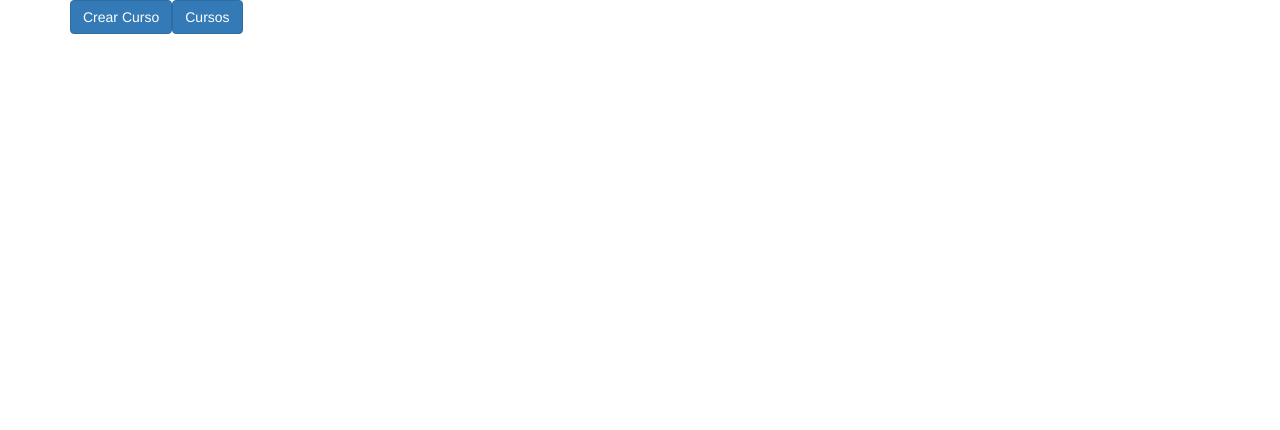
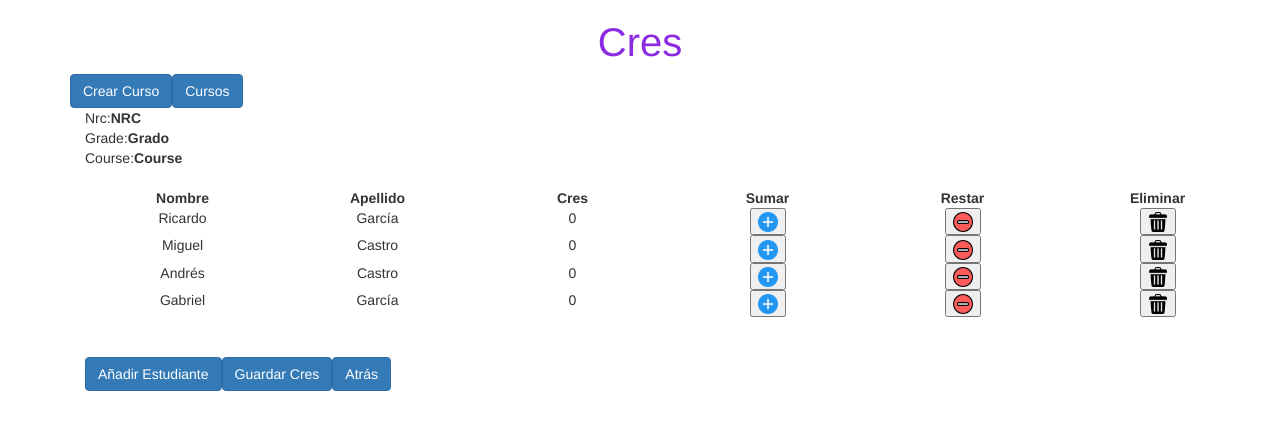
Before and after one commit to queturotre/cursosCres, an Angular app: page /curso in a window 1280 px wide. Before the commit this address led to /. Shown: the top 430 px of the page. Built offline with nearby package versions, Linux system fonts and the light colour scheme.

Commit message:
New funtionality start, I will describe it in the next commit

```diff
--- a/src/app/app.component.css
+++ b/src/app/app.component.css
@@ -0,0 +1,4 @@
+.mainTitle{
+  color: blueviolet;
+  font-size: 40px;
+}
--- a/src/app/app.component.html
+++ b/src/app/app.component.html
@@ -1,12 +1,16 @@
 <div class="container">
-  <div class="menu" *ngIf="currentPage == PAGES.MENU">
-    <button type="button" class="btn btn-primary" (click)="goCreateCourse()">Crear Curso</button>
-    <button type="button" class="btn btn-primary" (click)="goToCourses()">Cursos</button>
+  <h1 class="mainTitle text-center">Cres</h1>
+  <button type="button" class="btn btn-primary" routerLink="/crearCurso">Crear Curso</button>
+  <button type="button" class="btn btn-primary" [routerLink]="['/cursos']">Cursos</button>
+  <router-outlet></router-outlet>
+</div>
+
+
+  <!-- <div class="menu text-center" *ngIf="currentPage == PAGES.MENU">
   </div>
   <div class="createCourse" *ngIf="currentPage === PAGES.CREATE_COURSE">
     <app-course-creation></app-course-creation>
   </div>
   <div class="courses" *ngIf="currentPage === PAGES.COURSES">
     <app-courses></app-courses>
-  </div>
-</div>
+  </div> -->
--- a/src/app/app.component.ts
+++ b/src/app/app.component.ts
@@ -6,21 +6,23 @@ import { Component } from '@angular/core';
   styleUrls: ['./app.component.css']
 })
 export class AppComponent {
-  title = 'cursos';
-  PAGES = {
-    MENU:"menu",
-    COURSES: "courses",
-    CREATE_COURSE: "create-course"
-  }
-  currentPage = this.PAGES.MENU;
 
-  goCreateCourse(){
-    this.title = "Crear Curso";
-    this.currentPage = this.PAGES.CREATE_COURSE;
-  }
+}
 
-  goToCourses(){
-    this.currentPage = this.PAGES.COURSES;
-    this.title = 'Cursos';
-  }
-}
+// title = 'cursos';
+// PAGES = {
+//   MENU:"menu",
+//   COURSES: "courses",
+//   CREATE_COURSE: "create-course"
+// }
+// currentPage = this.PAGES.MENU;
+
+// goCreateCourse(){
+//   this.title = "Crear Curso";
+//   this.currentPage = this.PAGES.CREATE_COURSE;
+// }
+
+// goToCourses(){
+//   this.currentPage = this.PAGES.COURSES;
+//   this.title = 'Cursos';
+// }
--- a/src/app/app.module.ts
+++ b/src/app/app.module.ts
@@ -1,12 +1,19 @@
 import { NgModule } from '@angular/core';
 import { ReactiveFormsModule, FormsModule } from '@angular/forms';
 import { BrowserModule } from '@angular/platform-browser';
+import { Routes, RouterModule } from '@angular/router';
 
 import { AppComponent } from './app.component';
 import { CreateCourseComponent } from './components/createCourse/createCourse.component';
 import { CourseComponent } from './components/course/course.component';
 import { CoursesComponent } from './components/courses/courses.component';
-import { AppRoutingModule } from './app-routing.module';
+
+const appRoutes: Routes = [
+  {path: "home", component: AppComponent},
+  {path: "cursos", component: CoursesComponent},
+  {path: "curso", component: CourseComponent},
+  {path: "crearCurso", component: CreateCourseComponent},
+];
 
 @NgModule({
   declarations: [
@@ -19,7 +26,7 @@ import { AppRoutingModule } from './app-routing.module';
     BrowserModule,
     FormsModule,
     ReactiveFormsModule,
-    AppRoutingModule
+    RouterModule.forRoot(appRoutes)
   ],
   providers: [],
   bootstrap: [AppComponent]
--- a/src/app/components/course/course.component.html
+++ b/src/app/components/course/course.component.html
@@ -1,11 +1,11 @@
 <div class="container">
-  <header class="headera" (click)="showTableData()">
+  <header class="headera" >
       <span>Nrc:</span><b>NRC</b><br>
       <span>Grade:</span><b>Grado</b><br>
       <span>Course:</span><b>Course</b><br>
   </header> <br>
 
-  <div class="table" *ngIf="showTable">
+  <div class="table">
     <div class="container text-center">
       <div class="row">
         <div class="col-2 col-xs-2 col-sm-2 col-md-2"><b>Nombre</b></div>
@@ -35,6 +35,7 @@
     <footer>
       <button (click)="showForm()" class="btn btn-primary">Añadir Estudiante</button>
       <button class="btn btn-primary">Guardar Cres</button>
+      <button routerLink="/cursos" class="btn btn-primary">Atrás</button>
     </footer>
 
     <div class="form" *ngIf="showStudentFormView">
@@ -58,6 +59,7 @@
         </div>
 
         <button type="button" (click)="collectStudentData(studentForm.value)" class="btn btn-primary">Crear Estudiante</button>
+        <button type="button" (click)="toggleStudentCreation()" class="btn btn-primary">Cancelar</button>
     </form>
     </div>
   </div>
--- a/src/app/components/course/course.component.ts
+++ b/src/app/components/course/course.component.ts
@@ -7,7 +7,6 @@ import { FormGroup, FormBuilder, Validators } from "@angular/forms";
     styleUrls: ['./course.component.css'],
 })
 export class CourseComponent implements OnInit{
-    showTable = false;
     showStudentFormView = false
     dataHead = {
         nrc: 0,
@@ -49,10 +48,6 @@ export class CourseComponent implements OnInit{
         });
     }
 
-    showTableData(){
-        this.showTable = !this.showTable;
-    }
-
     // onKeyUp(event: any){
     //   this.myCres += event.target.value;
     // }
@@ -72,7 +67,11 @@ export class CourseComponent implements OnInit{
     }
 
     collectStudentData(values: any){
-        this.showStudentFormView = !this.showStudentFormView;
+      this.toggleStudentCreation();
         this.estudiantes.push(values);
     }
+
+    toggleStudentCreation(){
+      this.showStudentFormView = !this.showStudentFormView;
+    }
 }
--- a/src/app/components/courses/courses.component.html
+++ b/src/app/components/courses/courses.component.html
@@ -1,10 +1,13 @@
 <div class="container">
     <h1>Cursos</h1>
     <!-- Mostrar los cursos que se vayan creando -->
-    <header *ngFor="let course of courses; let i = index" class="headera">
-      <span><b>Nrc: </b></span>{{ course.nrc }}<br>
-      <span><b>Grade: </b></span>{{ course.grado }}<br>
-      <span><b>Course: </b></span>{{ course.curso }}<br>
-    </header> <br>
-    <!-- <app-course></app-course> -->
+    <a routerLink="/curso">
+      <header *ngFor="let course of courses; let i = index" class="headera">
+        <span><b>Grade: </b></span>{{ course.grado }}<br>
+        <span><b>Course: </b></span>{{ course.curso }}<br>
+        <span><b>NRC: </b></span>{{ course.nrc }}<br>
+      </header> <br>
+    </a>
+
+    <button class="btn btn-primary" routerLink="/">Menú</button>
 </div>
--- a/src/app/components/createCourse/createCourse.component.html
+++ b/src/app/components/createCourse/createCourse.component.html
@@ -10,16 +10,17 @@
     <div class="input">
         <input type="text" formControlName="grado"><br>
         <div *ngIf="courseForm.controls['grado'].hasError('required') && courseForm.controls['grado'].touched">Requerido</div>
-        <div *ngIf="courseForm.controls['grado'].hasError('max') && courseForm.controls['grado'].touched">Requerido</div>
-        <div *ngIf="courseForm.controls['grado'].hasError('min') && courseForm.controls['grado'].touched">Requerido</div>
+        <div *ngIf="courseForm.controls['grado'].hasError('max') && courseForm.controls['grado'].touched">Máximo 11</div>
+        <div *ngIf="courseForm.controls['grado'].hasError('min') && courseForm.controls['grado'].touched">Mínimo 1</div>
     </div>
 
     <label for="">Curso</label><br>
     <div class="input">
         <input type="text" formControlName="curso"><br>
         <div *ngIf="courseForm.controls['curso'].hasError('required') && courseForm.controls['curso'].touched">Requerido</div>
-        <div *ngIf="courseForm.controls['curso'].hasError('max') && courseForm.controls['curso'].touched">Requerido</div>
-        <div *ngIf="courseForm.controls['curso'].hasError('min') && courseForm.controls['curso'].touched">Requerido</div>
+        <div *ngIf="courseForm.controls['curso'].hasError('max') && courseForm.controls['curso'].touched">Máximo 5</div>
+        <div *ngIf="courseForm.controls['curso'].hasError('min') && courseForm.controls['curso'].touched">Mínimo 1</div>
     </div>
     <button type="button" (click)="saveCourseData(courseForm.value)" class="btn btn-primary">Crear</button>
+    <button routerLink="/" class="btn btn-primary">Menú</button>
 </form>
```
Also changed, not shown: src/app/app-routing.module.ts (deleted, +0 -12 lines).
